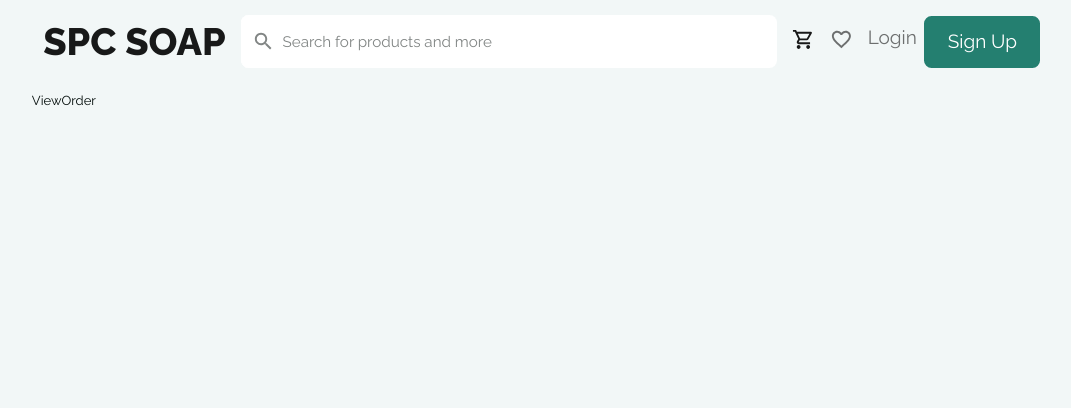
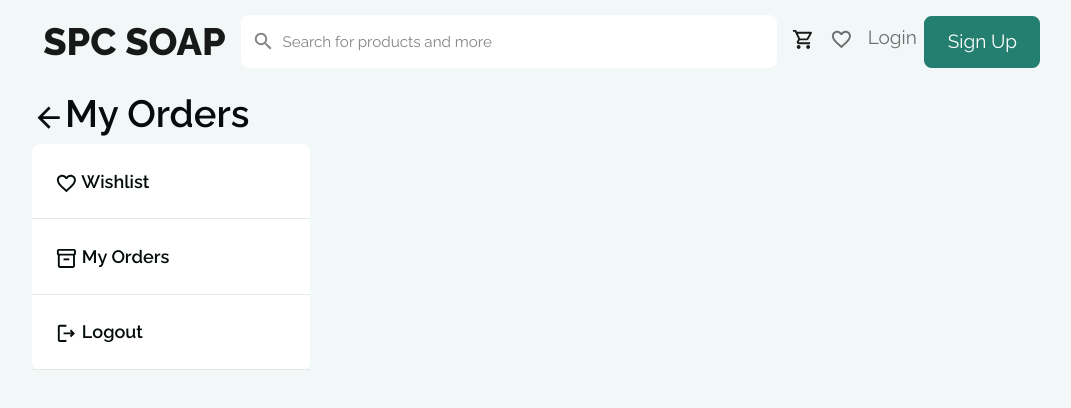
Before and after one commit to saksham-tiwari/spc, a React (Create React App) app: page /view-order/1 in a window 1280 px wide. Shown: the top 408 px of the page, without its empty margins (67-1138 px from the left). Built offline with nearby package versions, Linux system fonts and the light colour scheme; no server answers.

Commit message:
links in side menu

```diff
--- a/src/Components/Cards/Card4/Card4.jsx
+++ b/src/Components/Cards/Card4/Card4.jsx
@@ -14,7 +14,7 @@ const Card4 = (props) => {
         <h2>
         Order Id {'#'}{props.data.razorpay.id.split("_")[1]}
         <span className={styles.capsule}>Delivered</span>
-        <span className={styles.price}>Rs.50</span>
+        <span className={styles.price}>Rs.{(props.data.amount)/100}</span>
         </h2>
         <p className='empText'>No. of items : {props.data.Item.length}</p>
         <p>Rate your experience <StarBorderIcon/> <StarBorderIcon/> <StarBorderIcon/> <StarBorderIcon/> <StarBorderIcon/></p>
--- a/src/Components/SideMenu/SideMenu.jsx
+++ b/src/Components/SideMenu/SideMenu.jsx
@@ -16,7 +16,7 @@ const SideMenu = () => {
     <div>
         <ul>
             <li><Link to="/"><FavoriteBorderOutlinedIcon/> Wishlist</Link></li>
-            <li><Link to="/"><Inventory2OutlinedIcon/> My Orders</Link></li>
+            <li><Link to="/order-history"><Inventory2OutlinedIcon/> My Orders</Link></li>
             <li><Link to="/"><LogoutOutlinedIcon/> Logout</Link></li>
         </ul>
     </div>
--- a/src/Pages/OrderHistory/OrderHistory.jsx
+++ b/src/Pages/OrderHistory/OrderHistory.jsx
@@ -29,12 +29,6 @@ const OrderHistory = () => {
       <SideMenu/>
       <div className={styles.cards}>
         {data.map(ele=><Card4 data={ele}/>)}
-        {data.map(ele=><Card4 data={ele}/>)}
-        {data.map(ele=><Card4 data={ele}/>)}
-        {data.map(ele=><Card4 data={ele}/>)}
-        {data.map(ele=><Card4 data={ele}/>)}
-        {data.map(ele=><Card4 data={ele}/>)}
-        {data.map(ele=><Card4 data={ele}/>)}
       </div>
     </div>
   )
--- a/src/Pages/ViewOrder/ViewOrder.jsx
+++ b/src/Pages/ViewOrder/ViewOrder.jsx
@@ -4,6 +4,7 @@ import { viewOrder } from '../../server/services/user/user.service'
 import styles from "./styles.module.css"
 import {useDispatch} from "react-redux"
 import { setLoading } from '../../server/redux/actions/loading'
+import SideMenu from '../../Components/SideMenu/SideMenu'
 
 const ViewOrder = () => {
     const location = useLocation()
@@ -26,7 +27,8 @@ const ViewOrder = () => {
         })
     },[])
   return (
-    <div className={styles.viewOrder}>ViewOrder</div>
+    <div className={styles.viewOrder}>
+     <SideMenu/></div>
   )
 }
 
```
